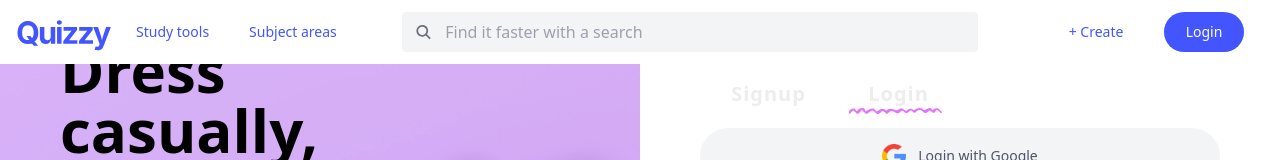
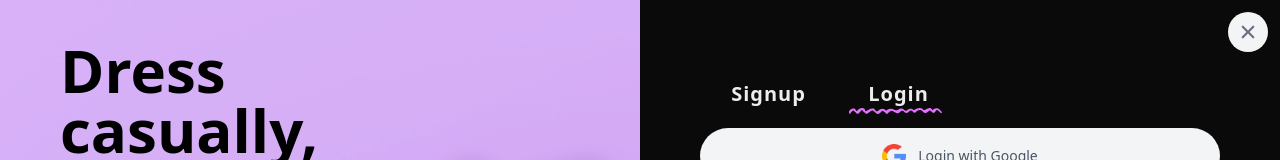
Before and after one commit to arslankaleem7229/quizzy, a Next.js app: page / in a window 1280 px wide. Both pictures are taken after a click on the button "Login". Shown: the top 160 px of the page. Built offline with nearby package versions, Linux system fonts and the light colour scheme.

Commit message:
fixed navbar overlay

```diff
--- a/app/Navbar.tsx
+++ b/app/Navbar.tsx
@@ -17,7 +17,7 @@
 
   return (
     <>
-      <header className="flex flex-wrap md:flex-nowrap sticky top-0 left-0 right-0 h-28 md:h-16 items-center px-2 lg:px-4 bg-white. z-9999999 bg-white">
+      <header className="flex flex-wrap md:flex-nowrap sticky top-0 left-0 right-0 h-28 md:h-16 items-center px-2 lg:px-4 bg-(--background) z-999">
         <div className="flex flex-1 md:flex-none shrink-0 gap-2 mr-4 xl:mr-0">
           <Logo />
           <div className="hidden lg:flex gap-2">
--- a/app/Onboarding/index.tsx
+++ b/app/Onboarding/index.tsx
@@ -12,8 +12,8 @@
   const [formType, setFormType] = useState<"login" | "signup">("login");
 
   return (
-    <div className=" h-full w-full fixed inset-0 bg-black/50 flex items-center justify-center z-50">
-      <div className="h-full w-full bg-white flex relative">
+    <div className=" h-full w-full fixed inset-0 bg-black/50 flex items-center justify-center z-9999">
+      <div className="h-full w-full bg-(--background) flex relative">
         <div className="relative hidden lg:block lg:shrink-0 w-0 lg:w-1/2 h-full ">
           <Image
             src={BgImage}
--- a/app/layout.tsx
+++ b/app/layout.tsx
@@ -1,6 +1,7 @@
 import type { Metadata } from "next";
+import Navbar from "./Navbar";
+import ThemeToggle from "./components/ThemeToggle";
 import "./globals.css";
-import Navbar from "./Navbar";
 
 export const metadata: Metadata = {
   title: "Quizzy",
@@ -13,10 +14,13 @@
   children: React.ReactNode;
 }>) {
   return (
-    <html lang="en">
-      <body className="bg-white">
+    <html lang="en" data-theme="light">
+      <body className="min-h-screen bg-(--background) text-(--foreground) transition-colors">
+        <div className="fixed bottom-4 right-4 z-50">
+          <ThemeToggle />
+        </div>
         <Navbar />
-        <div className="flex bg-white">{children}</div>
+        <div className="flex">{children}</div>
       </body>
     </html>
   );
```
